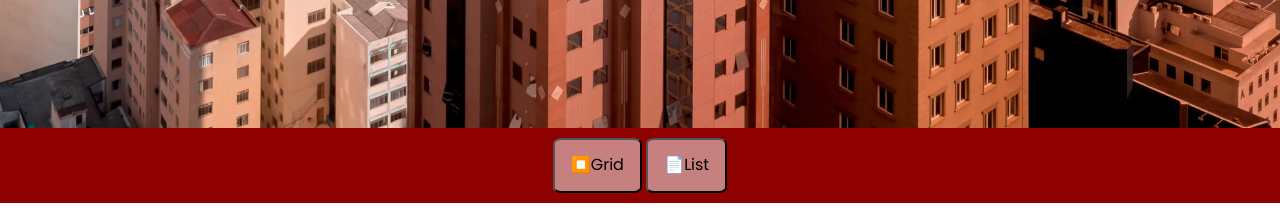
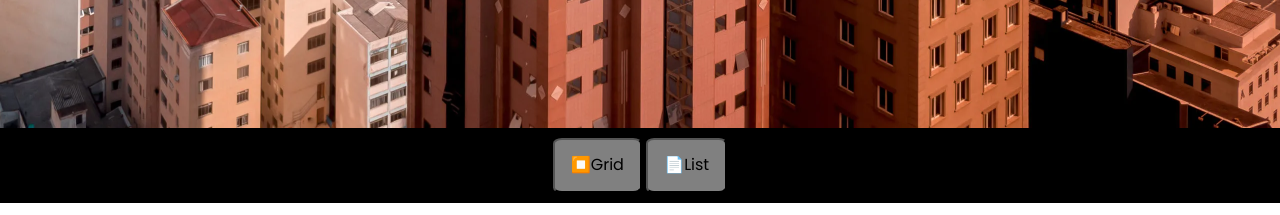
Before and after one commit to tocodevictor1995/wdd230, a plain HTML site: page chamber/directory.html in a window 1280 px wide. Shown: the part 800-1015 px from the top of the page. Drawn offline with nearby package versions, Linux system fonts and the light colour scheme.

Commit message:
Update base.css

```diff
--- a/chamber/styles/base.css
+++ b/chamber/styles/base.css
@@ -299,7 +299,7 @@ input[type='radio'] {
 /* Chamber Directory */
 
 #buttons-container {
-    background-color: #8f0101;
+    background-color: #000000;
     padding: 10px;
     margin-top: -4px;
 
```
